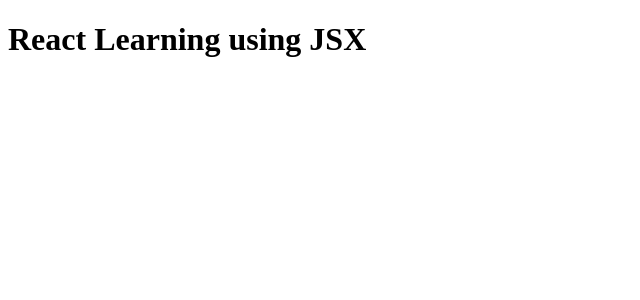
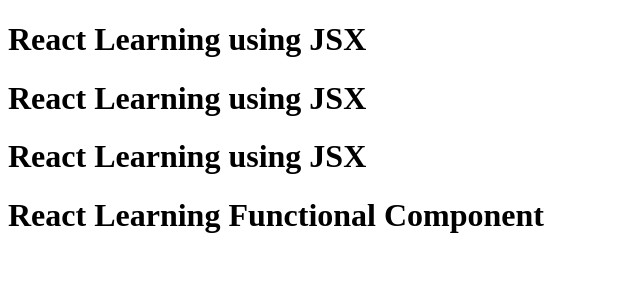
Before and after one commit to Mendpara-Vaibhav/React_Learning, a React (Vite) app: page / in a window 1280 px wide. Shown: the top 300 px of the page, without its empty margins (0-640 px from the left). Built offline with nearby package versions, Linux system fonts and the light colour scheme.

Commit message:
Ep -03 over

```diff
--- a/App.js
+++ b/App.js
@@ -1,18 +1,21 @@
 import React from "react";
 import ReactDOM from "react-dom/client";
 
-// React.creteElement => ReactElement-JS Object => when we render the element onto the DOM then it becomes HTMLElement
+const Title = () => (
+  <h1 className="head" tabIndex="5">
+    React Learning using JSX
+  </h1>
+);
 
-const heading = React.createElement("h1", { id: "heading" }, "React Learning");
-console.log(heading);
-
-//JSX - is not HTML in JS
-//JSX - is HTML-like or XML-like syntax
-const jsxHeading = <h1 className="head">React Learning using JSX</h1>;
-console.log(jsxHeading);
-//JSX (transpiled before it reaches the JS Engine) - parcel - Babel(package)
-// JSX => Babel transpiles it to React.createElement => ReactElement-JS object => HTMLElement(render)
+const HeadingComponent = () => (
+  <div id="container">
+    {Title()}
+    <Title />
+    <Title></Title>
+    <h1 className="heading">React Learning Functional Component</h1>
+  </div>
+);
 
 const root = ReactDOM.createRoot(document.getElementById("root"));
 
-root.render(jsxHeading);
+root.render(<HeadingComponent />);
```
